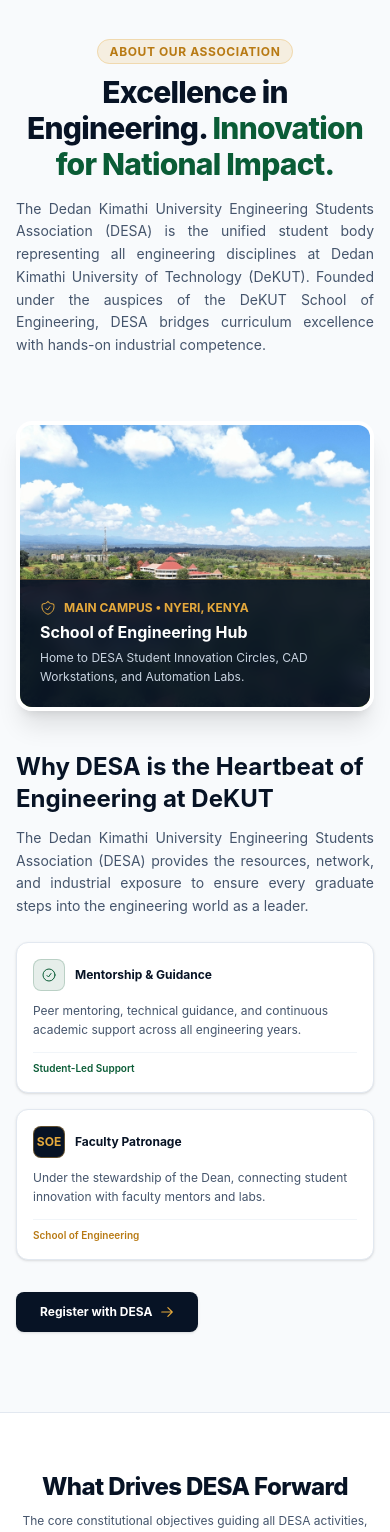
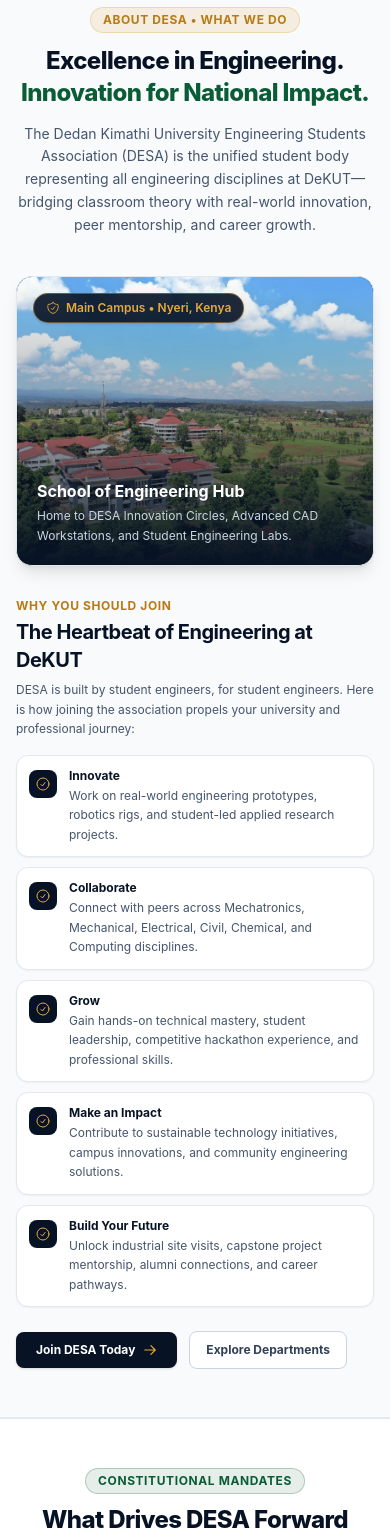
Before and after one commit to bruceboge/DESA-WEB, a Next.js app: page / in a window 390 px wide. Shown: the part 1460-2992 px from the top of the page. Built offline with nearby package versions, Linux system fonts and the light colour scheme; no server answers.

Commit message:
Edits on AboutSection, CallForMembers, FocusAreas, and GallerySection components

```diff
--- a/src/components/AboutSection.tsx
+++ b/src/components/AboutSection.tsx
@@ -1,116 +1,141 @@
 import React from "react";
 import Image from "next/image";
 import Link from "next/link";
-import { CheckCircleIcon, ArrowRightIcon, ShieldCheckIcon, AwardIcon } from "./Icons";
+import { ArrowRightIcon, ShieldCheckIcon, CheckCircleIcon } from "./Icons";
+
+const whyJoinList = [
+  {
+    title: "Innovate",
+    description:
+      "Work on real-world engineering prototypes, robotics rigs, and student-led applied research projects.",
+  },
+  {
+    title: "Collaborate",
+    description:
+      "Connect with peers across Mechatronics, Mechanical, Electrical, Civil, Chemical, and Computing disciplines.",
+  },
+  {
+    title: "Grow",
+    description:
+      "Gain hands-on technical mastery, student leadership, competitive hackathon experience, and professional skills.",
+  },
+  {
+    title: "Make an Impact",
+    description:
+      "Contribute to sustainable technology initiatives, campus innovations, and community engineering solutions.",
+  },
+  {
+    title: "Build Your Future",
+    description:
+      "Unlock industrial site visits, capstone project mentorship, alumni connections, and career pathways.",
+  },
+];
 
 export default function AboutSection() {
   return (
-    <section id="about" className="py-20 bg-slate-50 relative overflow-hidden">
+    <section id="about" className="py-12 sm:py-16 bg-slate-50 border-b border-slate-200/80 relative overflow-hidden">
       <div className="max-w-7xl mx-auto px-4 sm:px-6 lg:px-8">
 
         {/* Section Header */}
-        <div className="text-center max-w-3xl mx-auto mb-16">
-          <span className="text-xs font-bold uppercase tracking-wider text-[#b87a14] bg-[#e5a93c]/15 px-3 py-1 rounded-full border border-[#e5a93c]/30">
-            About Our Association
-          </span>
-          <h2 className="text-3xl sm:text-4xl font-extrabold text-[#071325] mt-3 tracking-tight">
+        <div className="text-center max-w-3xl mx-auto mb-10 sm:mb-12">
+          <div className="inline-flex items-center gap-1.5 px-3 py-1 rounded-full bg-[#e5a93c]/15 border border-[#e5a93c]/30 text-[#b87a14] text-xs font-bold uppercase tracking-wider mb-3">
+            About DESA • What We Do
+          </div>
+          <h2 className="text-2xl sm:text-3xl lg:text-4xl font-extrabold text-[#071325] tracking-tight">
             Excellence in Engineering. <br className="hidden sm:inline" />
             <span className="text-[#0a5c36]">Innovation for National Impact.</span>
           </h2>
-          <p className="text-sm sm:text-base text-slate-600 mt-4 leading-relaxed text-justify">
-            The Dedan Kimathi University Engineering Students Association (DESA) is the unified student body representing all engineering disciplines at Dedan Kimathi University of Technology (DeKUT). Founded under the auspices of the DeKUT School of Engineering, DESA bridges curriculum excellence with hands-on industrial competence.
+          <p className="text-sm sm:text-base text-slate-600 mt-3.5 leading-relaxed max-w-2xl mx-auto">
+            The Dedan Kimathi University Engineering Students Association (DESA) is the unified student body representing all engineering disciplines at DeKUT—bridging classroom theory with real-world innovation, peer mentorship, and career growth.
           </p>
         </div>
 
         {/* Two Column Grid */}
-        <div className="grid grid-cols-1 lg:grid-cols-12 gap-10 items-stretch">
+        <div className="grid grid-cols-1 lg:grid-cols-12 gap-8 lg:gap-10 items-center">
 
-          {/* Left Column: Visual Showcase & Aerial Thumbnail */}
-          <div className="lg:col-span-6 flex flex-col">
-            <div className="relative rounded-2xl overflow-hidden shadow-xl border-4 border-white h-full min-h-[290px] sm:min-h-[420px] flex flex-col justify-end">
+          {/* Left Column: Visual Showcase Card */}
+          <div className="lg:col-span-5 flex flex-col justify-center">
+            <div className="relative rounded-2xl overflow-hidden shadow-lg border border-slate-200 bg-[#071325] group">
+              <div className="relative h-72 sm:h-96 lg:h-[490px] w-full">
                 <Image
                   src="/images/dekut-campus.jpg"
                   alt="DeKUT School of Engineering Academic Complex and Mount Kenya Landscape"
                   fill
-                sizes="(max-width: 1024px) 100vw, 50vw"
-                className="object-cover"
+                  sizes="(max-width: 1024px) 100vw, 42vw"
+                  className="object-cover group-hover:scale-105 transition-transform duration-700 ease-out"
                 />
-              <div className="relative z-10 bg-[#071325]/90 p-5 text-white border-t border-[#e5a93c]/30 backdrop-blur-sm">
-                <div className="flex items-center gap-2 text-[#e5a93c] text-xs font-bold uppercase">
-                  <ShieldCheckIcon className="w-4 h-4" />
+                <div className="absolute inset-0 bg-gradient-to-t from-[#071325] via-[#071325]/35 to-transparent"></div>
+
+                {/* Top Floating Badge */}
+                <div className="absolute top-4 left-4 inline-flex items-center gap-1.5 bg-[#071325]/90 backdrop-blur-md px-3 py-1.5 rounded-full border border-[#e5a93c]/40 text-[#e5a93c] text-xs font-semibold shadow">
+                  <ShieldCheckIcon className="w-3.5 h-3.5" />
                   <span>Main Campus • Nyeri, Kenya</span>
                 </div>
-                <div className="text-base sm:text-lg font-bold text-white mt-1">
+
+                {/* Bottom Overlay Card */}
+                <div className="absolute bottom-0 inset-x-0 p-5 text-white">
+                  <div className="text-base sm:text-lg font-bold text-white leading-snug">
                     School of Engineering Hub
                   </div>
-                <div className="text-xs text-slate-300 mt-1 leading-relaxed">
-                  Home to DESA Student Innovation Circles, CAD Workstations, and Automation Labs.
+                  <p className="text-xs text-slate-300 mt-1 leading-relaxed">
+                    Home to DESA Innovation Circles, Advanced CAD Workstations, and Student Engineering Labs.
+                  </p>
                 </div>
               </div>
             </div>
           </div>
 
-          {/* Right Column: Mission Pillars & Value Points */}
-          <div className="lg:col-span-6 flex flex-col justify-between space-y-6">
-            <div className="space-y-3">
-              <h3 className="text-2xl font-bold text-[#071325]">
-                Why DESA is the Heartbeat of Engineering at DeKUT
+          {/* Right Column: Why Join DESA (Checklist Style as in Departments) */}
+          <div className="lg:col-span-7 space-y-4">
+            <div>
+              <span className="text-xs font-bold uppercase tracking-wider text-[#b87a14] block">
+                Why You Should Join
+              </span>
+              <h3 className="text-xl sm:text-2xl font-bold text-[#071325] tracking-tight mt-1">
+                The Heartbeat of Engineering at DeKUT
               </h3>
-              <p className="text-sm text-slate-600 leading-relaxed text-justify">
-                The Dedan Kimathi University Engineering Students Association (DESA) provides the resources, network, and industrial exposure to ensure every graduate steps into the engineering world as a leader.
+              <p className="text-xs sm:text-sm text-slate-600 mt-1.5 leading-relaxed">
+                DESA is built by student engineers, for student engineers. Here is how joining the association propels your university and professional journey:
               </p>
             </div>
 
-            {/* Two Balanced Companion Cards */}
-            <div className="grid grid-cols-1 sm:grid-cols-2 gap-4">
-              {/* Card 1: Mentorship & Guidance */}
-              <div className="p-4 rounded-xl bg-white border border-slate-200 shadow-sm flex flex-col justify-between hover:border-[#0a5c36]/40 transition-colors">
-                <div>
-                  <div className="flex items-center gap-2.5 mb-2.5">
-                    <div className="w-8 h-8 rounded-lg bg-[#0a5c36]/10 text-[#0a5c36] flex items-center justify-center font-bold shrink-0 border border-[#0a5c36]/20">
+            {/* Clean Checklist List (Similar to Departments Page) */}
+            <div className="space-y-2.5">
+              {whyJoinList.map((item, idx) => (
+                <div
+                  key={idx}
+                  className="p-3 sm:p-3.5 rounded-xl bg-white border border-slate-200 hover:border-[#e5a93c] shadow-xs hover:shadow-sm transition-all flex items-start gap-3 group"
+                >
+                  <div className="w-7 h-7 rounded-lg bg-[#071325] text-[#e5a93c] group-hover:bg-[#0a5c36] group-hover:text-white flex items-center justify-center shrink-0 mt-0.5 transition-colors">
                     <CheckCircleIcon className="w-4 h-4" />
                   </div>
+                  <div className="min-w-0 flex-1">
                     <h4 className="text-xs sm:text-sm font-bold text-[#071325]">
-                      Mentorship & Guidance
+                      {item.title}
                     </h4>
-                  </div>
-                  <p className="text-xs text-slate-600 leading-relaxed">
-                    Peer mentoring, technical guidance, and continuous academic support across all engineering years.
+                    <p className="text-xs text-slate-600 mt-0.5 leading-relaxed">
+                      {item.description}
                     </p>
                   </div>
-                <div className="mt-3 pt-2 border-t border-slate-100 text-[10px] font-semibold text-[#0a5c36]">
-                  Student-Led Support
                 </div>
+              ))}
             </div>
 
-              {/* Card 2: Faculty Patronage & Advisory */}
-              <div className="p-4 rounded-xl bg-white border border-slate-200 shadow-sm flex flex-col justify-between hover:border-[#e5a93c]/40 transition-colors">
-                <div>
-                  <div className="flex items-center gap-2.5 mb-2.5">
-                    <div className="w-8 h-8 rounded-lg bg-[#071325] text-[#e5a93c] flex items-center justify-center font-bold text-xs shrink-0 border border-[#e5a93c]/40">
-                      SOE
-                    </div>
-                    <h4 className="text-xs sm:text-sm font-bold text-[#071325]">
-                      Faculty Patronage
-                    </h4>
-                  </div>
-                  <p className="text-xs text-slate-600 leading-relaxed">
-                    Under the stewardship of the Dean, connecting student innovation with faculty mentors and labs.
-                  </p>
-                </div>
-                <div className="mt-3 pt-2 border-t border-slate-100 text-[10px] font-semibold text-[#b87a14]">
-                  School of Engineering
-                </div>
-              </div>
-            </div>
-
-            <div className="pt-2 flex items-center gap-4">
+            {/* Action CTAs */}
+            <div className="pt-2 flex flex-wrap items-center gap-3">
               <Link
                 href="/register"
-                className="bg-[#071325] hover:bg-[#0c1a32] text-white text-xs font-bold px-6 py-3 rounded-lg shadow transition-all flex items-center gap-2"
+                className="bg-[#071325] hover:bg-[#0c1a32] text-white text-xs font-bold px-5 py-2.5 rounded-lg shadow transition-all flex items-center gap-2 cursor-pointer"
               >
-                <span>Register with DESA</span>
+                <span>Join DESA Today</span>
                 <ArrowRightIcon className="w-3.5 h-3.5 text-[#e5a93c]" />
+              </Link>
+
+              <Link
+                href="/departments"
+                className="text-xs font-bold text-slate-700 hover:text-[#071325] px-4 py-2.5 rounded-lg border border-slate-300 hover:border-slate-400 bg-white transition-colors"
+              >
+                <span>Explore Departments</span>
               </Link>
             </div>
           </div>
--- a/src/components/CallForMembers.tsx
+++ b/src/components/CallForMembers.tsx
@@ -3,99 +3,111 @@
 import {
   ArrowRightIcon,
   UsersIcon,
+  ShieldCheckIcon,
 } from "./Icons";
 
 export default function CallForMembers() {
-  const eligibleCategory = {
-    category: "Engineering Students, Scholars & Alumni",
-    tag: "Open to All Levels",
-    description:
-      "DESA is open to all engineering scholars across the School of Engineering at DeKUT—including undergraduate students across all 5 years, diploma students, postgraduate researchers (MSc & PhD), as well as alumni and industry associates.",
-    cohorts: [
-      "Undergraduate Scholars (Years 1–5)",
-      "Engineering Diploma Students",
-      "Postgraduate Researchers (MSc & PhD)",
-      "Alumni & Engineering Associates",
-    ],
-  };
+  const eligibleCohorts = [
+    {
+      title: "Undergraduate Scholars",
+      detail: "Years 1 through 5 across all five engineering departments at DeKUT.",
+    },
+    {
+      title: "Engineering Diploma Students",
+      detail: "Hands-on technical diploma scholars building foundational skills.",
+    },
+    {
+      title: "Postgraduate Researchers",
+      detail: "MSc, PhD, and research fellows leading advanced applied engineering.",
+    },
+    {
+      title: "Alumni & Industry Associates",
+      detail: "Graduated DeKUT engineers providing mentorship, links, and guidance.",
+    },
+  ];
 
   return (
-    <section id="join" className="py-16 bg-[#071325] text-white relative overflow-hidden">
+    <section id="join" className="py-14 sm:py-20 bg-[#071325] text-white relative overflow-hidden border-t border-slate-800">
+      {/* Subtle ambient light glow */}
+      <div className="absolute top-0 right-0 w-96 h-96 bg-[#e5a93c]/5 rounded-full blur-3xl pointer-events-none"></div>
+
       <div className="max-w-7xl mx-auto px-4 sm:px-6 lg:px-8 relative z-10">
+        <div className="grid grid-cols-1 lg:grid-cols-12 gap-8 lg:gap-12 items-center">
 
-        {/* Top Header Block */}
-        <div className="max-w-3xl mb-10">
-
-          <h2 className="text-2xl sm:text-3xl lg:text-4xl font-extrabold text-white mt-3 tracking-tight">
-            Call for Members: Register with DESA. <br />
-            <span className="text-[#e5a93c]">Shape Your Engineering Journey.</span>
-          </h2>
-        </div>
-
-        {/* Single Focused Membership Card */}
-        <div className="max-w-3xl">
-          <div className="bg-[#0c1a32] rounded-2xl p-5 sm:p-8 border border-white/10 hover:border-[#e5a93c]/40 shadow-xl flex flex-col justify-between transition-all">
-            <div>
-              {/* Header */}
-              <div className="flex items-center justify-between border-b border-white/10 pb-4 mb-4">
-                <div className="flex items-center gap-2.5">
-                  <div className="w-8 h-8 rounded-lg bg-[#e5a93c]/15 text-[#e5a93c] flex items-center justify-center border border-[#e5a93c]/30 shrink-0">
-                    <UsersIcon className="w-4 h-4" />
-                  </div>
-                  <div>
-                    <h3 className="text-xs sm:text-sm font-bold text-white uppercase tracking-wider block">
-                      Who Can Join DESA?
-                    </h3>
-                    <span className="text-[10px] text-slate-400">All Technical Disciplines</span>
-                  </div>
-                </div>
-                <span className="text-[10px] font-mono font-bold text-[#e5a93c] bg-[#e5a93c]/15 px-2.5 py-0.5 rounded border border-[#e5a93c]/30 shrink-0">
-                  {eligibleCategory.tag}
-                </span>
-              </div>
-
-              {/* Body */}
-              <p className="text-xs sm:text-sm text-slate-300 leading-relaxed mb-5">
-                {eligibleCategory.description}
-              </p>
-
-              <div className="space-y-2.5">
-                <span className="text-[10px] font-bold uppercase tracking-wider text-slate-400 block">
-                  Eligible Member Cohorts:
-                </span>
-                <div className="grid grid-cols-1 sm:grid-cols-2 gap-2.5">
-                  {eligibleCategory.cohorts.map((cohort, cIdx) => (
-                    <div
-                      key={cIdx}
-                      className="p-3 rounded-lg bg-white/5 border border-white/10 text-xs text-slate-200 font-medium flex items-center gap-2"
-                    >
-                      <span className="text-[#e5a93c] font-bold text-xs">✓</span>
-                      <span className="text-xs truncate">{cohort}</span>
-                    </div>
-                  ))}
-                </div>
-              </div>
+          {/* Left Column: Heading, Context & Action */}
+          <div className="lg:col-span-6 space-y-6">
+            <div className="inline-flex items-center gap-2 px-3.5 py-1.5 rounded-full bg-[#0c1a32] border border-[#e5a93c]/40 text-[#e5a93c] text-xs font-semibold shadow-sm">
+              <UsersIcon className="w-4 h-4" />
+              <span>Membership Open • All Academic Levels</span>
             </div>
 
-            {/* Footer Actions */}
-            <div className="mt-8 pt-5 border-t border-white/10 flex flex-wrap items-center justify-between gap-4">
+            <h2 className="text-3xl sm:text-4xl lg:text-5xl font-extrabold text-white tracking-tight leading-tight">
+              Call for Members: <br />
+              <span className="text-[#e5a93c]">Register with DESA.</span>
+            </h2>
+
+            <p className="text-sm sm:text-base text-slate-300 leading-relaxed max-w-xl">
+              DESA is the unified student body open to all engineering scholars across the School of Engineering at Dedan Kimathi University of Technology. Join a collaborative community committed to innovation, academic peer tutoring, and industrial mastery.
+            </p>
+
+            <div className="pt-2 flex flex-wrap items-center gap-4">
               <Link
                 href="/register"
-                className="bg-[#e5a93c] hover:bg-[#d48b12] text-[#071325] text-xs sm:text-sm font-bold px-6 py-3 rounded-xl shadow transition-colors flex items-center gap-2 cursor-pointer"
+                className="bg-[#e5a93c] hover:bg-[#d48b12] text-[#071325] text-sm font-bold px-7 py-3.5 rounded-xl shadow-lg transition-all flex items-center gap-2 cursor-pointer hover:shadow-[#e5a93c]/20"
               >
                 <span>Register as a Member Now</span>
                 <ArrowRightIcon className="w-4 h-4" />
               </Link>
+
               <Link
                 href="/departments"
-                className="text-xs text-slate-300 hover:text-white transition-colors"
+                className="text-xs sm:text-sm font-semibold text-slate-300 hover:text-white px-5 py-3.5 rounded-xl border border-slate-700 hover:border-slate-500 bg-[#0c1a32] transition-colors"
               >
-                View Disciplines →
+                <span>View Disciplines</span>
               </Link>
             </div>
           </div>
+
+          {/* Right Column: Eligible Member Cohorts (No Big Card wrapper, clean 2x2 grid) */}
+          <div className="lg:col-span-6 space-y-4">
+            <div className="flex items-center justify-between pb-2 border-b border-slate-800">
+              <span className="text-xs font-bold uppercase tracking-wider text-slate-400">
+                Eligible Member Cohorts
+              </span>
+              <span className="text-[11px] font-semibold text-[#e5a93c] bg-[#e5a93c]/10 px-2.5 py-0.5 rounded-full border border-[#e5a93c]/30">
+                School of Engineering
+              </span>
+            </div>
+
+            <div className="grid grid-cols-1 sm:grid-cols-2 gap-3 sm:gap-3.5">
+              {eligibleCohorts.map((cohort, idx) => (
+                <div
+                  key={idx}
+                  className="p-4 rounded-xl bg-slate-900/60 border border-slate-800 hover:border-[#e5a93c]/50 transition-all group"
+                >
+                  <div className="flex items-center gap-2.5 mb-1.5">
+                    <div className="w-6 h-6 rounded-full bg-[#e5a93c]/15 text-[#e5a93c] flex items-center justify-center shrink-0 text-xs font-bold">
+                      ✓
+                    </div>
+                    <h3 className="text-xs sm:text-sm font-bold text-white group-hover:text-[#e5a93c] transition-colors">
+                      {cohort.title}
+                    </h3>
+                  </div>
+                  <p className="text-xs text-slate-400 pl-8 leading-snug">
+                    {cohort.detail}
+                  </p>
+                </div>
+              ))}
+            </div>
+
+            {/* Reassurance Footer Note */}
+            <div className="pt-2 flex items-center gap-2 text-xs text-slate-400">
+              <ShieldCheckIcon className="w-4 h-4 text-[#e5a93c] shrink-0" />
+              <span>Full constitutional representation, academic tutorials, and project support upon semester registration.</span>
+            </div>
+          </div>
+
         </div>
-
       </div>
     </section>
   );
--- a/src/components/FocusAreas.tsx
+++ b/src/components/FocusAreas.tsx
@@ -32,23 +32,26 @@
       {/* Anchor fallback for legacy links */}
       <span id="focus-areas" className="block -mt-20 pt-20 pointer-events-none" />
 
-      <div className="max-w-4xl mx-auto px-4 sm:px-6">
+      <div className="max-w-7xl mx-auto px-4 sm:px-6 lg:px-8">
 
         {/* Header */}
-        <div className="text-center mb-8">
-          <h2 className="text-2xl sm:text-3xl font-extrabold text-[#071325] mt-2.5 tracking-tight">
+        <div className="text-center max-w-3xl mx-auto mb-10">
+          <div className="inline-flex items-center gap-1.5 px-3 py-1 rounded-full bg-[#0a5c36]/10 border border-[#0a5c36]/25 text-[#0a5c36] text-xs font-bold uppercase tracking-wider mb-2.5">
+            Constitutional Mandates
+          </div>
+          <h2 className="text-2xl sm:text-3xl lg:text-4xl font-extrabold text-[#071325] tracking-tight">
             What Drives DESA Forward
           </h2>
 
-          <p className="text-xs sm:text-sm text-slate-600 mt-2 leading-relaxed max-w-xl mx-auto">
+          <p className="text-xs sm:text-sm text-slate-600 mt-2.5 leading-relaxed max-w-xl mx-auto">
             The core constitutional objectives guiding all DESA activities, member empowerment, peer tutorials, student advocacy, and engineering events:
           </p>
         </div>
 
         {/* Single Compact Category Card */}
-        <div className="p-5 sm:p-6 rounded-2xl bg-slate-50 border border-slate-200 hover:border-[#e5a93c] transition-all space-y-4">
-          <div className="flex flex-col sm:flex-row sm:items-center justify-between gap-2">
-            <div className="flex items-center gap-3">
+        <div className="p-6 sm:p-8 rounded-2xl bg-slate-50 border border-slate-200/90 shadow-sm space-y-5">
+          <div className="flex flex-col sm:flex-row sm:items-center justify-between gap-3">
+            <div className="flex items-center gap-3.5">
               <div className="w-10 h-10 rounded-xl bg-[#071325] text-[#e5a93c] flex items-center justify-center font-bold shrink-0">
                 <AwardIcon className="w-5 h-5" />
               </div>
@@ -68,15 +71,15 @@
           </p>
 
           {/* Compact 3-Column Grid of all 9 Mandates */}
-          <div className="pt-3 border-t border-slate-200 grid grid-cols-1 sm:grid-cols-2 md:grid-cols-3 gap-2.5">
+          <div className="pt-4 border-t border-slate-200/80 grid grid-cols-1 sm:grid-cols-2 lg:grid-cols-3 gap-3">
             {associationPillars.map((pillar, idx) => {
               const Icon = pillar.icon;
               return (
                 <div
                   key={idx}
-                  className="flex items-center gap-2 p-2.5 rounded-lg bg-white border border-slate-200 text-xs font-semibold text-slate-700 hover:border-[#e5a93c] transition-colors"
+                  className="flex items-center gap-2.5 p-3 rounded-xl bg-white border border-slate-200 text-xs font-semibold text-slate-700 hover:border-[#e5a93c] hover:shadow-xs transition-all"
                 >
-                  <Icon className="w-3.5 h-3.5 text-[#0a5c36] shrink-0" />
+                  <Icon className="w-4 h-4 text-[#0a5c36] shrink-0" />
                   <span className="truncate">{pillar.label}</span>
                 </div>
               );
@@ -87,7 +90,7 @@
         {/* Compact Bottom Footer Bar */}
         <div className="mt-8 p-4 sm:p-5 rounded-xl bg-[#071325] text-white border border-[#e5a93c]/30 flex flex-col sm:flex-row items-center justify-between gap-4">
           <p className="text-xs text-slate-300 text-center sm:text-left">
-            Excellence across all 5 ENGINEERING departments at Dedan Kimathi University of Technology.
+            Excellence across all 5 engineering departments at Dedan Kimathi University of Technology.
           </p>
           <div className="flex items-center gap-3 shrink-0">
             <Link
```
Also changed, not shown: src/components/GallerySection.tsx (+9 -89 lines). Lines whose indentation alone changed are shown as unchanged.
